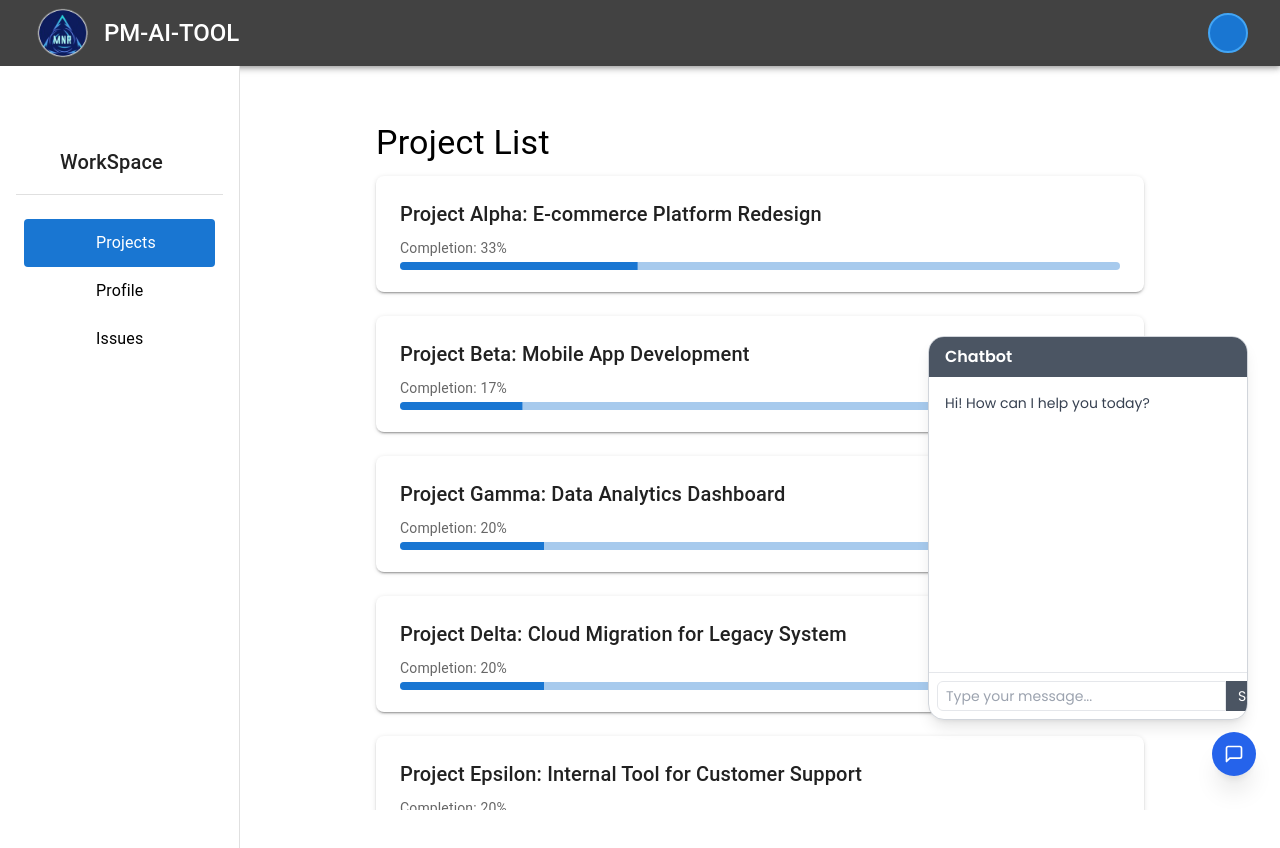
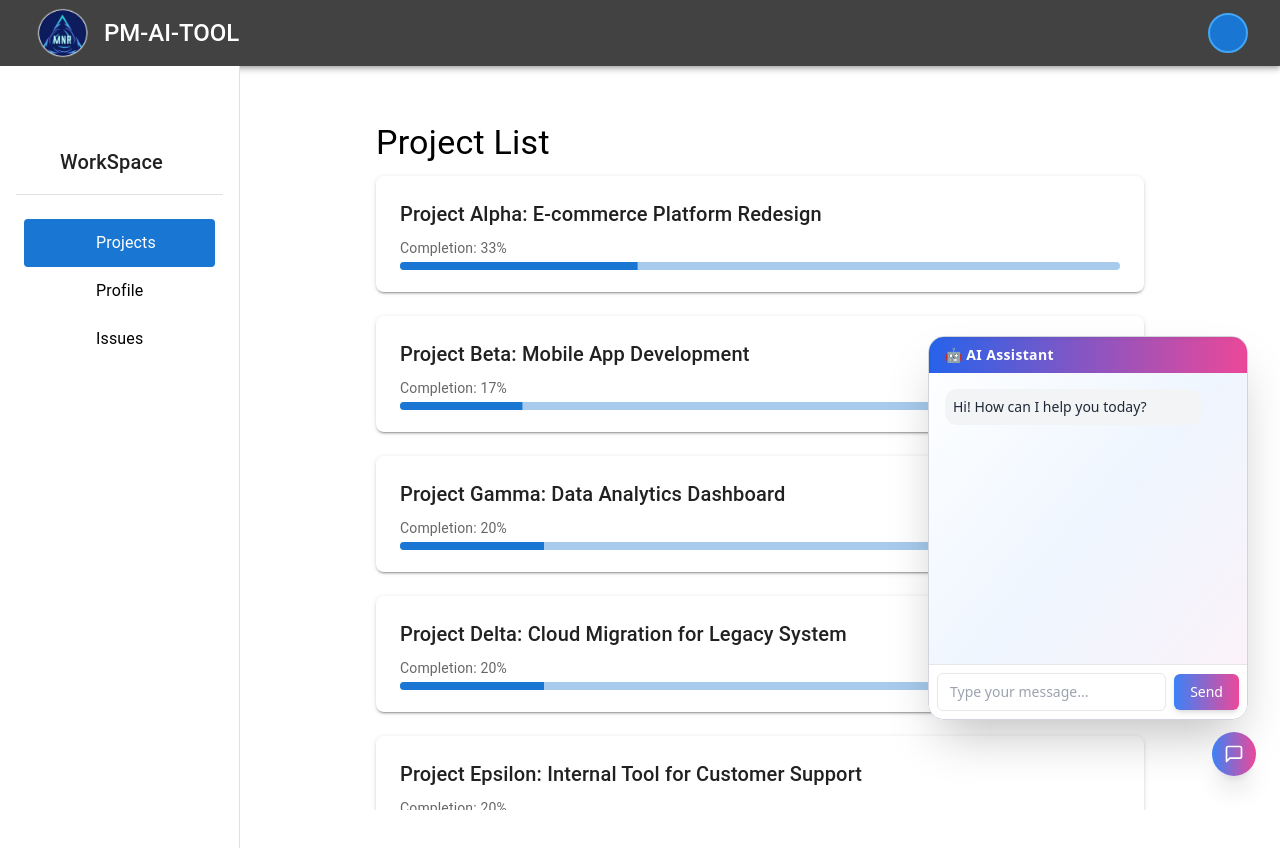
Before and after one commit to pratikmehakare/pm_ai_tool, a React (Create React App) app: page /dashboard in a window 1280 px wide. Both pictures are taken after a click on the button 1234 px from the left and 754 px from the top of the page. Shown: the top 848 px of the page. Built offline with nearby package versions, Linux system fonts and the light colour scheme; some icons are missing.

Commit message:
updated bot ui

```diff
--- a/package.json
+++ b/package.json
@@ -15,6 +15,7 @@
     "@testing-library/react": "^16.3.0",
     "@testing-library/user-event": "^13.5.0",
     "axios": "^1.9.0",
+    "classnames": "^2.5.1",
     "lucide-react": "^0.511.0",
     "papaparse": "^5.5.3",
     "react": "^19.1.0",
--- a/src/components/common/ChatbotWidget.jsx
+++ b/src/components/common/ChatbotWidget.jsx
@@ -1,6 +1,7 @@
 import { useState } from "react";
 import { MessageSquare } from "lucide-react";
 import ReactMarkdown from "react-markdown";
+import classNames from "classnames";
 
 export default function ChatbotWidget() {
   const [isOpen, setIsOpen] = useState(false);
@@ -9,31 +10,28 @@ export default function ChatbotWidget() {
   ]);
   const [input, setInput] = useState("");
   const [loading, setLoading] = useState(false);
+  const [history, setHistory] = useState([]);
+  const [historyIndex, setHistoryIndex] = useState(-1);
 
   const sendMessage = async () => {
     if (!input.trim()) return;
 
     const userMessage = { role: "user", content: input };
     setMessages((prev) => [...prev, userMessage]);
+    setHistory((prev) => [...prev, input]);
     setInput("");
     setLoading(true);
+    setHistoryIndex(-1);
 
     try {
-      //console.log("api",process.env.REACT_APP_CHATBOT_API_URL)
-      const res = await fetch(
-        `${process.env.REACT_APP_CHATBOT_API_URL}/chatbot`,
-        {
-          method: "POST",
-          headers: {
-            "Content-Type": "application/json",
-          },
-          body: JSON.stringify({ query: input }),
-        }
-      );
+      const res = await fetch(`${process.env.REACT_APP_CHATBOT_API_URL}/chatbot`, {
+        method: "POST",
+        headers: { "Content-Type": "application/json" },
+        body: JSON.stringify({ query: input }),
+      });
 
       const data = await res.json();
       const botMessage = { role: "bot", content: data.response };
-      //console.log("res", data);
       setMessages((prev) => [...prev, botMessage]);
     } catch (err) {
       setMessages((prev) => [
@@ -46,44 +44,67 @@ export default function ChatbotWidget() {
   };
 
   const handleKeyDown = (e) => {
-    if (e.key === "Enter") sendMessage();
+    if (e.key === "Enter") {
+      sendMessage();
+    } else if (e.key === "ArrowUp") {
+      e.preventDefault();
+      if (history.length > 0 && historyIndex < history.length - 1) {
+        const newIndex = historyIndex + 1;
+        setHistoryIndex(newIndex);
+        setInput(history[history.length - 1 - newIndex]);
+      }
+    } else if (e.key === "ArrowDown") {
+      e.preventDefault();
+      if (historyIndex > 0) {
+        const newIndex = historyIndex - 1;
+        setHistoryIndex(newIndex);
+        setInput(history[history.length - 1 - newIndex]);
+      } else {
+        setHistoryIndex(-1);
+        setInput("");
+      }
+    }
   };
 
   return (
-    <div className="fixed bottom-6 right-6 z-50 w-80">
+    <div className="fixed bottom-6 right-6 z-50 w-80 font-sans">
       {isOpen && (
-        <div className="absolute bottom-14 right-2 bg-white border border-gray-300 rounded-2xl shadow-lg w-80 h-96 flex flex-col overflow-hidden animate-fadeIn">
-          <div className="bg-gray-600 text-white px-4 py-2 font-semibold">
-            Chatbot
+        <div className="absolute bottom-14 right-2 bg-gradient-to-br from-white via-blue-50 to-pink-50 border border-gray-300 rounded-2xl shadow-2xl w-80 h-96 flex flex-col overflow-hidden animate-fadeIn transition-all duration-300">
+          <div className="bg-gradient-to-r from-blue-600 to-pink-500 text-white px-4 py-2 font-bold text-sm tracking-wide shadow-inner">
+            🤖 AI Assistant
           </div>
-          <div className="flex-1 p-4 overflow-y-auto space-y-2 text-sm">
+
+          <div className="flex-1 p-4 overflow-y-auto space-y-3 text-sm scrollbar-thin scrollbar-thumb-blue-200">
             {messages.map((msg, idx) => (
               <div
                 key={idx}
-                className={`text-sm ${
-                  msg.role === "user"
-                    ? "text-right text-blue-600"
-                    : "text-left text-gray-700"
-                }`}
+                className={classNames(
+                  "p-2 rounded-xl max-w-[90%] transition-all duration-300",
+                  {
+                    "bg-blue-100 self-end text-blue-900 text-right": msg.role === "user",
+                    "bg-gray-100 self-start text-gray-800 text-left": msg.role === "bot",
+                  }
+                )}
               >
                 <ReactMarkdown>{msg.content}</ReactMarkdown>
               </div>
             ))}
             {loading && (
-              <div className="text-gray-400 text-left">Typing...</div>
+              <div className="text-gray-400 text-left animate-pulse">Typing...</div>
             )}
           </div>
-          <div className="p-2 border-t flex">
+
+          <div className="p-2 border-t border-gray-200 flex items-center gap-2 bg-white">
             <input
               type="text"
               placeholder="Type your message..."
-              className="flex-1 px-2 py-1 border rounded-l-md focus:outline-none text-sm"
+              className="flex-1 px-3 py-2 border rounded-md focus:outline-none focus:ring-2 focus:ring-blue-400 transition-all text-sm"
               value={input}
               onChange={(e) => setInput(e.target.value)}
               onKeyDown={handleKeyDown}
             />
             <button
-              className="bg-gray-600 text-white px-3 py-1 rounded-r-md hover:bg-blue-700 text-sm"
+              className="bg-gradient-to-r from-blue-500 to-pink-500 text-white px-4 py-2 rounded-md text-sm shadow-md hover:scale-105 active:scale-95 transition-all disabled:opacity-50"
               onClick={sendMessage}
               disabled={loading}
             >
@@ -94,7 +115,7 @@ export default function ChatbotWidget() {
       )}
 
       <button
-        className="absolute bottom-0 right-0 bg-blue-600 hover:bg-blue-700 text-white p-3 rounded-full shadow-xl transition-all"
+        className="absolute bottom-0 right-0 bg-gradient-to-r from-blue-500 to-pink-500 hover:from-pink-500 hover:to-blue-500 text-white p-3 rounded-full shadow-xl transition-all duration-300"
         onClick={() => setIsOpen(!isOpen)}
       >
         <MessageSquare className="w-5 h-5" />
```
Also changed, not shown: 1 other file (tests, documents, lock files or other folders).
